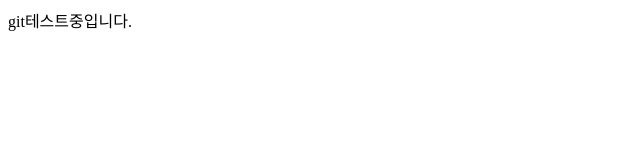
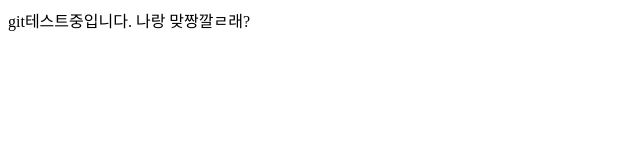
Before and after one commit to dev-lsy/git-cat, a plain HTML site: page index.html in a window 1280 px wide. Shown: the whole page, without its empty margins (0-640 px from the left). Drawn offline with Linux system fonts and the light colour scheme.

```diff
--- a/index.html
+++ b/index.html
@@ -7,5 +7,6 @@
 </head>
 <body>
     git테스트중입니다.
+    나랑 맞짱깔ㄹ래?
 </body>
 </html>
```
Also changed, not shown: 1 other file.
